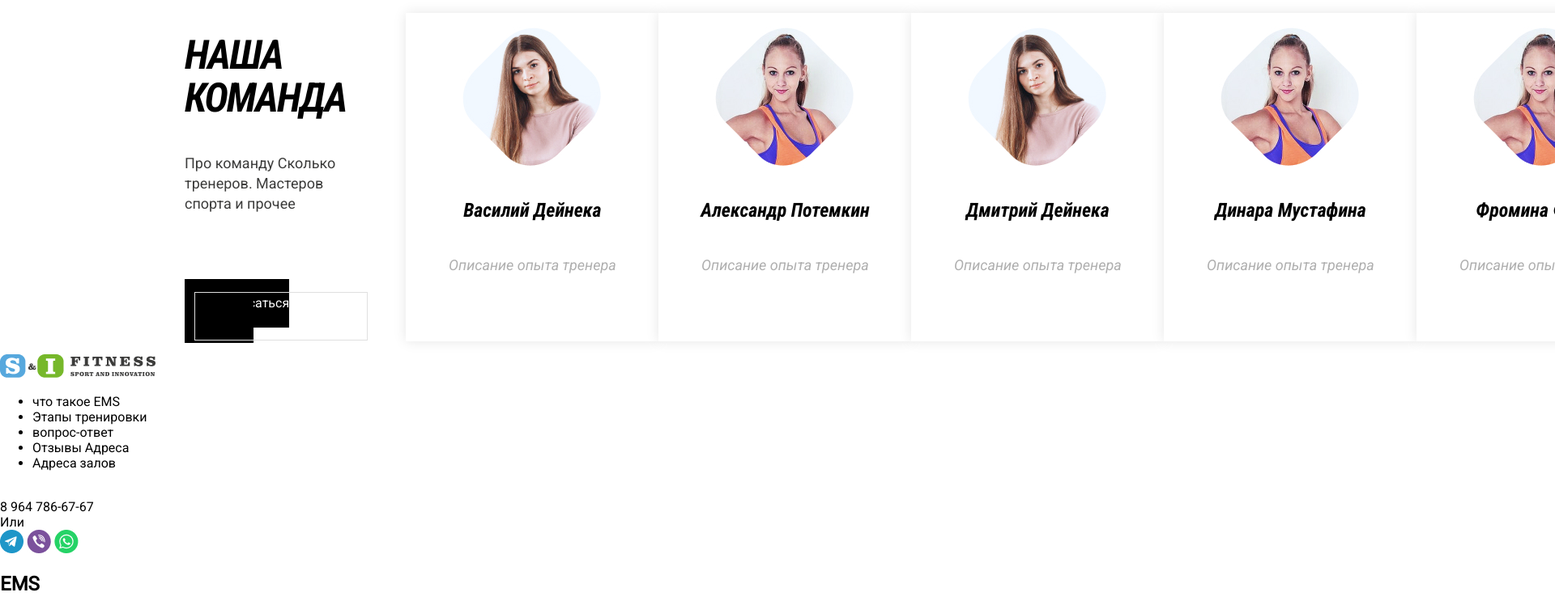
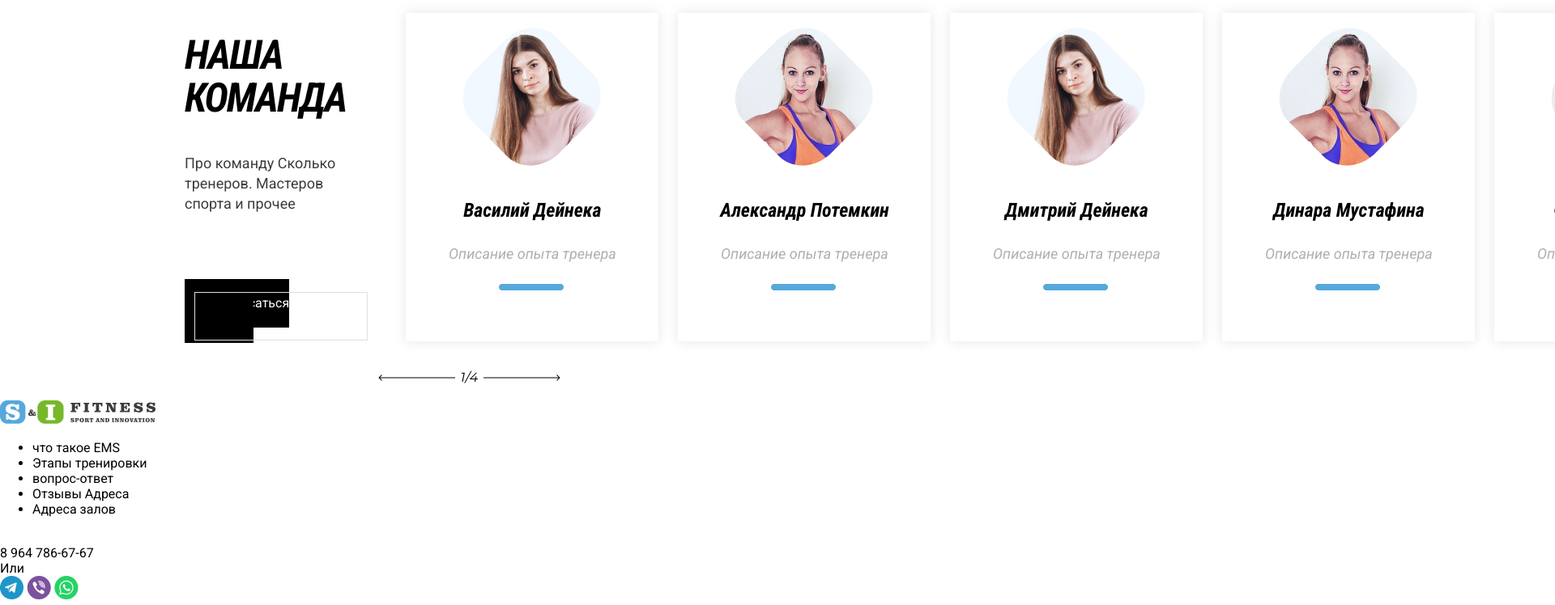
Before and after one commit to maksim-chernyshev/S-I-Fitness, a plain HTML site: page index.html in a window 1280 px wide. Shown: the top 748 px of the page at 81% size, 1920 px wide, since content can reach past the window. Drawn offline with Linux system fonts and the light colour scheme; files whose address does not match are found by name.

Commit message:
added slider arrows and blue rectangles to teachers cards

```diff
--- a/index.html
+++ b/index.html
@@ -3,7 +3,7 @@
 <head>
     <meta charset="UTF-8">
     <link rel="stylesheet" href="style.css">
-    <link href="https://fonts.googleapis.com/css2?family=Roboto+Condensed:ital,wght@0,700;1,700&family=Roboto:ital@0;1&display=swap" rel="stylesheet">     <title>Fitness</title>
+    <link href="https://fonts.googleapis.com/css2?family=Roboto+Condensed:ital,wght@0,700;1,700&family=Roboto:ital@0;1&display=swap&family=Montserrat:ital@1&display=swap" rel="stylesheet">     <title>Fitness</title>
 </head>
 <body>
     <div class="container">
@@ -55,7 +55,15 @@
                         <p class="teachers-name">Мкртычан Всеволод</p>
                         <p class="teachers-xp">Описание опыта тренера</p>
                     </li>
+
                 </ul>
+
+                <div class="slider-control">
+                    <button class="slider-button-previous"><img src="img/slider-arrow-left.svg" alt=""></button>
+                    <p class="slider-counter">1/4</p>
+                    <button class="slider-button-next"><img src="img/slider-arrow-right.svg" alt=""></button>
+                </div>
+
             </div>
         </section>
 
--- a/style.css
+++ b/style.css
@@ -5,6 +5,12 @@ body {
     font-family: 'Roboto', sans-serif;
 
     box-sizing: border-box;
+}
+
+button {
+    border: none;
+
+    background: none;
 }
 
 .container {
@@ -89,6 +95,9 @@ body {
 }
 
 .teachers-unit {
+    position: relative;
+
+    margin-right: 24px;
     display: flex;
     flex-direction: column;
     align-items: center;
@@ -104,6 +113,8 @@ body {
 }
 
 .teachers-name {
+    margin-bottom: 10px;
+
     font-family: Roboto Condensed;
     font-style: italic;
     font-weight: bold;
@@ -114,6 +125,8 @@ body {
 }
 
 .teachers-xp {
+    margin-bottom: 43px;
+
     font-family: Roboto;
     font-style: italic;
     font-weight: normal;
@@ -122,3 +135,36 @@ body {
 
     color: #AFAFAF;
 }
+
+.teachers-xp::after {
+    content: url('img/blue-rectangle.png');
+
+    position: absolute;
+    left: 115px;
+    bottom: 57px;
+}
+
+.slider-control {
+display: flex;
+align-items: center;
+}
+
+.slider-button-previous {
+    cursor: pointer;
+}
+
+.slider-counter {
+    font-family: Montserrat;
+    font-style: italic;
+    font-weight: normal;
+    font-size: 16px;
+    line-height: 25px;
+    letter-spacing: 0.04em;
+
+    color: #000000;
+
+}
+
+.slider-button-next {
+    cursor: pointer;
+}
```
Also changed, not shown: img/blue-rectangle.png (added), img/slider-arrow-left.svg (added), img/slider-arrow-right.svg (added).
